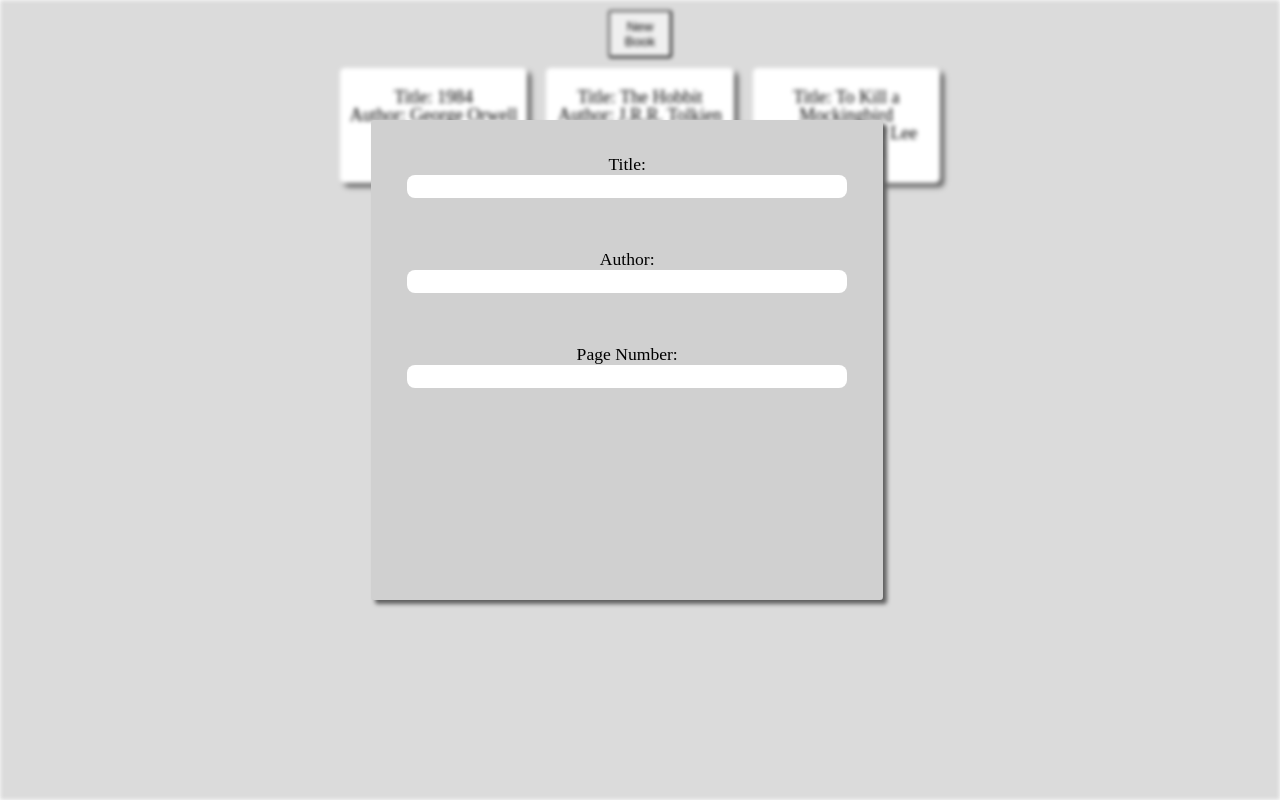
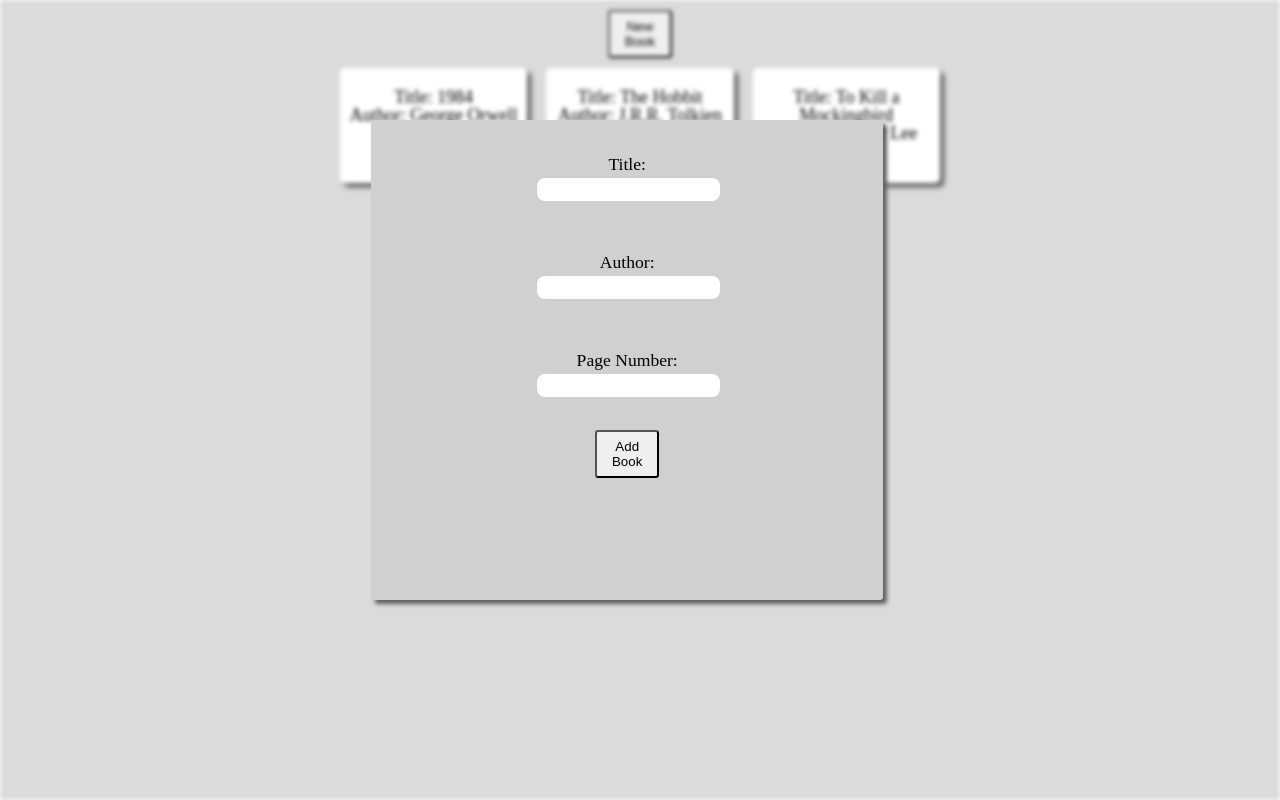
Before and after one commit to meatwad787/Library, a plain HTML site: page index.html in a window 1280 px wide. Both pictures are taken after a click on the button "New Book". Drawn offline with Linux system fonts and the light colour scheme.

Commit message:
Add submit button and center it and adjust input margin

```diff
--- a/index.html
+++ b/index.html
@@ -37,7 +37,7 @@
                 </li>
                 </ul>
             </fieldset>
-
+            <button type="submit" class="submit" id="submit">Add Book</button>
         </form>
        </div>
 </body>
--- a/style.css
+++ b/style.css
@@ -56,6 +56,7 @@
 form {
     display: flex;
     flex-direction: column;
+    align-items: center;
     background-color: rgb(208, 208, 208);
     padding: 1rem;
     width: 50%;
@@ -86,7 +87,7 @@ li {
 input {
     height: 1.3rem;
     width: 99%;
-    margin: 0.1rem 0rem 0.8rem;
+    margin: 0.3rem 0rem 0.8rem;
     border: none;
     border-radius: 8px;
 } input:user-invalid {
@@ -102,11 +103,16 @@ input {
 
 
 .submit {
-    /* margin-top: 1rem; */
+    /* margin-top: 1rem;
     margin-bottom: 1rem;
     border-radius: 10px;
     background-color: #dcffdc;
-    width: 11rem;
+    width: 11rem; */
+
+     height: 3rem;
+    width: 4rem;
+    border-radius: .2rem;
 } .submit:hover {
-    background-color: #5dcf5d;
+    /* background-color: #5dcf5d; */
+    background-color: darkgray;
 }
```
